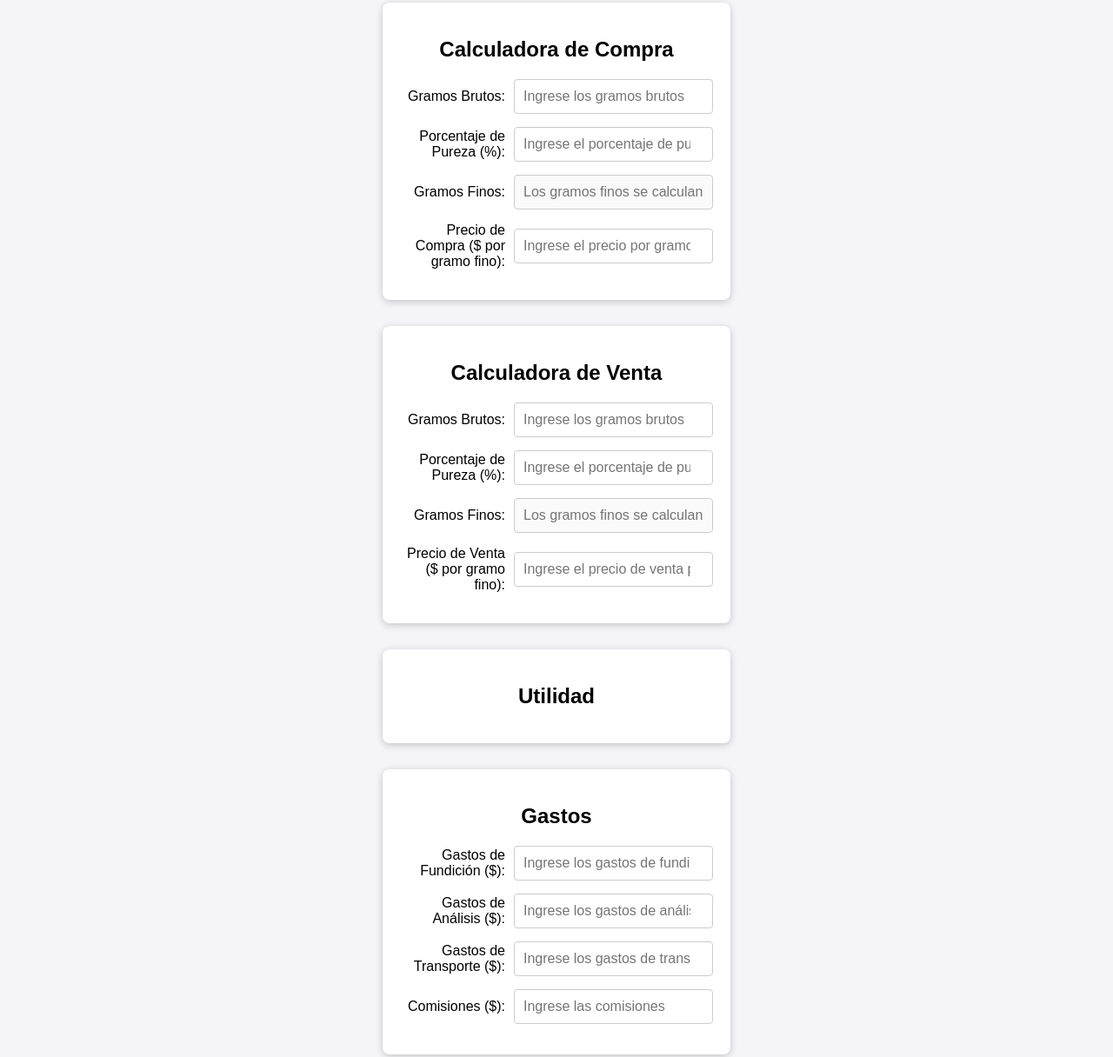
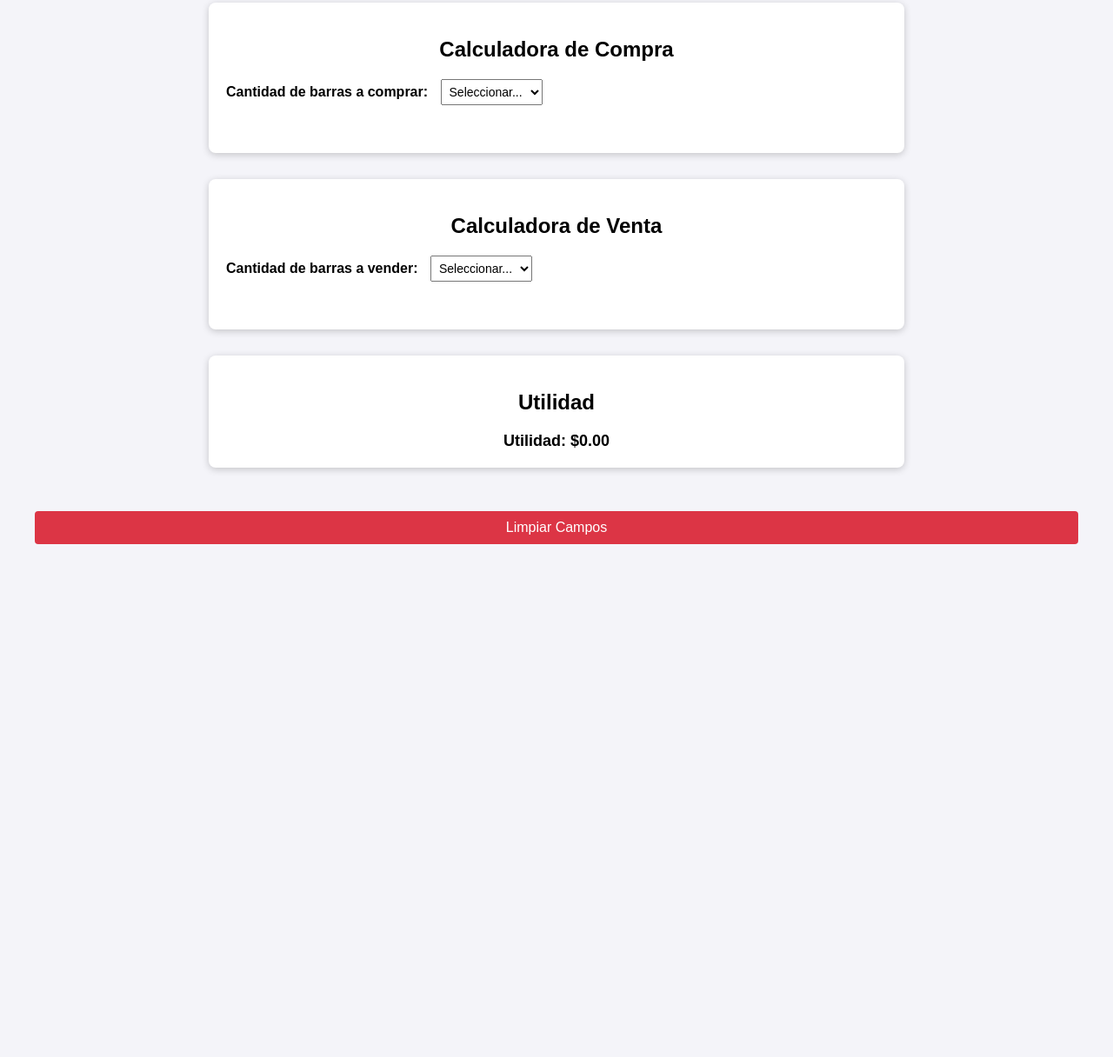
Before and after one commit to rpo91/AuCalculate, a plain HTML site: page index.html in a window 1280 px wide. Shown: the part 37-1253 px from the top of the page at 87% size. After the commit the page ends 800 px from the top, so only its background shows below. Drawn offline with Linux system fonts and the light colour scheme.

Commit message:
Update index.html

```diff
--- a/index.html
+++ b/index.html
@@ -17,7 +17,7 @@
         }
 
         .calculator {
-            max-width: 400px;
+            max-width: 800px;
             margin: 0 auto;
             padding: 20px;
             background-color: #fff;
@@ -32,23 +32,39 @@
         }
 
         .form-group {
-            display: flex;
-            align-items: center;
-            gap: 10px;
             margin-bottom: 15px;
         }
 
         label {
-            width: 40%;
-            text-align: right;
+            margin-right: 10px;
+            font-weight: bold;
         }
 
-        input[type="number"], input[type="text"] {
-            flex: 1;
+        select, input {
+            padding: 5px;
+            font-size: 14px;
+        }
+
+        table {
+            width: 100%;
+            border-collapse: collapse;
+            margin-bottom: 20px;
+        }
+
+        table th, table td {
+            border: 1px solid #ccc;
             padding: 10px;
-            font-size: 16px;
-            border: 1px solid #ccc;
-            border-radius: 4px;
+            text-align: center;
+        }
+
+        table th {
+            background-color: #007BFF;
+            color: white;
+        }
+
+        table tfoot {
+            font-weight: bold;
+            background-color: #f4f4f9;
         }
 
         .result {
@@ -84,83 +100,142 @@
     </style>
 </head>
 <body>
-    <!-- Calculadora de Compra -->
     <div class="calculator">
         <h2>Calculadora de Compra</h2>
         <div class="form-group">
-            <label for="grams">Gramos Brutos:</label>
-            <input type="number" id="grams" placeholder="Ingrese los gramos brutos" oninput="calculatePurchase()">
+            <label for="purchaseCount">Cantidad de barras a comprar:</label>
+            <select id="purchaseCount" onchange="generateTable('purchase')">
+                <option value="0">Seleccionar...</option>
+                <option value="1">1</option>
+                <option value="2">2</option>
+                <option value="3">3</option>
+                <option value="4">4</option>
+                <option value="5">5</option>
+            </select>
         </div>
-        <div class="form-group">
-            <label for="purity">Porcentaje de Pureza (%):</label>
-            <input type="number" id="purity" placeholder="Ingrese el porcentaje de pureza" oninput="calculatePurchase()">
-        </div>
-        <div class="form-group">
-            <label for="fineGrams">Gramos Finos:</label>
-            <input type="text" id="fineGrams" disabled placeholder="Los gramos finos se calculan automáticamente">
-        </div>
-        <div class="form-group">
-            <label for="price">Precio de Compra ($ por gramo fino):</label>
-            <input type="number" id="price" placeholder="Ingrese el precio por gramo fino" oninput="calculatePurchase()">
-        </div>
-        <div class="result" id="purchaseResult"></div>
+        <table id="purchaseTable"></table>
     </div>
 
-    <!-- Calculadora de Venta -->
     <div class="calculator">
         <h2>Calculadora de Venta</h2>
         <div class="form-group">
-            <label for="sellGrams">Gramos Brutos:</label>
-            <input type="number" id="sellGrams" placeholder="Ingrese los gramos brutos" oninput="calculateSale()">
+            <label for="saleCount">Cantidad de barras a vender:</label>
+            <select id="saleCount" onchange="generateTable('sale')">
+                <option value="0">Seleccionar...</option>
+                <option value="1">1</option>
+                <option value="2">2</option>
+                <option value="3">3</option>
+                <option value="4">4</option>
+                <option value="5">5</option>
+            </select>
         </div>
-        <div class="form-group">
-            <label for="sellPurity">Porcentaje de Pureza (%):</label>
-            <input type="number" id="sellPurity" placeholder="Ingrese el porcentaje de pureza" oninput="calculateSale()">
-        </div>
-        <div class="form-group">
-            <label for="sellFineGrams">Gramos Finos:</label>
-            <input type="text" id="sellFineGrams" disabled placeholder="Los gramos finos se calculan automáticamente">
-        </div>
-        <div class="form-group">
-            <label for="sellPrice">Precio de Venta ($ por gramo fino):</label>
-            <input type="number" id="sellPrice" placeholder="Ingrese el precio de venta por gramo fino" oninput="calculateSale()">
-        </div>
-        <div class="result" id="saleResult"></div>
+        <table id="saleTable"></table>
     </div>
 
-    <!-- Utilidad -->
     <div class="calculator">
         <h2>Utilidad</h2>
-        <div class="result" id="profitResult"></div>
+        <div class="result" id="profitResult">Utilidad: $0.00</div>
     </div>
 
-    <!-- Gastos -->
-    <div class="calculator">
-        <h2>Gastos</h2>
-        <div class="form-group">
-            <label for="costFoundry">Gastos de Fundición ($):</label>
-            <input type="number" id="costFoundry" placeholder="Ingrese los gastos de fundición" oninput="calculateNetProfit()">
-        </div>
-        <div class="form-group">
-            <label for="costAnalysis">Gastos de Análisis ($):</label>
-            <input type="number" id="costAnalysis" placeholder="Ingrese los gastos de análisis" oninput="calculateNetProfit()">
-        </div>
-        <div class="form-group">
-            <label for="costTransport">Gastos de Transporte ($):</label>
-            <input type="number" id="costTransport" placeholder="Ingrese los gastos de transporte" oninput="calculateNetProfit()">
-        </div>
-        <div class="form-group">
-            <label for="costCommissions">Comisiones ($):</label>
-            <input type="number" id="costCommissions" placeholder="Ingrese las comisiones" oninput="calculateNetProfit()">
-        </div>
-        <div class="result" id="netProfitResult"></div>
-    </div>
-
-    <!-- Botón Limpiar -->
     <button class="clear-btn" onclick="clearFields()">Limpiar Campos</button>
 
     <script>
-        // Lógica de cálculo permanece igual, incluida en tu código original.
+        const currencyFormatter = new Intl.NumberFormat('es-MX', {
+            style: 'currency',
+            currency: 'MXN',
+            minimumFractionDigits: 2
+        });
+
+        function generateTable(type) {
+            const count = parseInt(document.getElementById(`${type}Count`).value);
+            const table = document.getElementById(`${type}Table`);
+            table.innerHTML = '';
+
+            if (count > 0) {
+                table.innerHTML = `
+                    <tr>
+                        <th>#</th>
+                        <th>Gramos Brutos</th>
+                        <th>Pureza (%)</th>
+                        <th>Gramos Finos</th>
+                        <th>Precio ($/gramo)</th>
+                    </tr>
+                `;
+
+                for (let i = 1; i <= count; i++) {
+                    table.innerHTML += `
+                        <tr>
+                            <td>${i}</td>
+                            <td><input type="number" id="${type}Grams${i}" placeholder="Gramos" min="0" oninput="updateTotals('${type}')"></td>
+                            <td><input type="number" id="${type}Purity${i}" placeholder="Pureza" min="0" max="100" oninput="updateTotals('${type}')"></td>
+                            <td id="${type}FineGrams${i}">0</td>
+                            <td><input type="number" id="${type}Price${i}" placeholder="Precio" min="0" oninput="updateTotals('${type}')"></td>
+                        </tr>
+                    `;
+                }
+
+                table.innerHTML += `
+                    <tfoot>
+                        <tr>
+                            <td colspan="1">Totales:</td>
+                            <td id="${type}TotalGrams">0</td>
+                            <td id="${type}AveragePurity">0%</td>
+                            <td id="${type}TotalFineGrams">0</td>
+                            <td id="${type}TotalValue">$0.00</td>
+                        </tr>
+                    </tfoot>
+                `;
+            }
+
+            updateTotals(type);
+        }
+
+        function updateTotals(type) {
+            const count = parseInt(document.getElementById(`${type}Count`).value);
+            let totalGrams = 0;
+            let totalFineGrams = 0;
+            let totalValue = 0;
+            let totalPurity = 0;
+
+            for (let i = 1; i <= count; i++) {
+                const grams = parseFloat(document.getElementById(`${type}Grams${i}`)?.value) || 0;
+                const purity = parseFloat(document.getElementById(`${type}Purity${i}`)?.value) || 0;
+                const price = parseFloat(document.getElementById(`${type}Price${i}`)?.value) || 0;
+
+                const fineGrams = grams * (purity / 100);
+                totalGrams += grams;
+                totalFineGrams += fineGrams;
+                totalValue += grams * price;
+                totalPurity += purity * grams;
+
+                document.getElementById(`${type}FineGrams${i}`).innerText = fineGrams.toFixed(2);
+            }
+
+            const averagePurity = totalGrams > 0 ? (totalPurity / totalGrams).toFixed(2) : 0;
+
+            document.getElementById(`${type}TotalGrams`).innerText = totalGrams.toFixed(2);
+            document.getElementById(`${type}AveragePurity`).innerText = `${averagePurity}%`;
+            document.getElementById(`${type}TotalFineGrams`).innerText = totalFineGrams.toFixed(2);
+            document.getElementById(`${type}TotalValue`).innerText = currencyFormatter.format(totalValue);
+
+            calculateProfit();
+        }
+
+        function calculateProfit() {
+            const purchaseValue = parseFloat(document.getElementById('purchaseTotalValue')?.innerText.replace(/[^0-9.-]+/g, '')) || 0;
+            const saleValue = parseFloat(document.getElementById('saleTotalValue')?.innerText.replace(/[^0-9.-]+/g, '')) || 0;
+            const profit = saleValue - purchaseValue;
+
+            document.getElementById('profitResult').innerText = `Utilidad: ${currencyFormatter.format(profit)}`;
+        }
+
+        function clearFields() {
+            ['purchase', 'sale'].forEach(type => {
+                document.getElementById(`${type}Count`).value = '0';
+                document.getElementById(`${type}Table`).innerHTML = '';
+            });
+            document.getElementById('profitResult').innerText = 'Utilidad: $0.00';
+        }
     </script>
 </body>
 </html>
```
